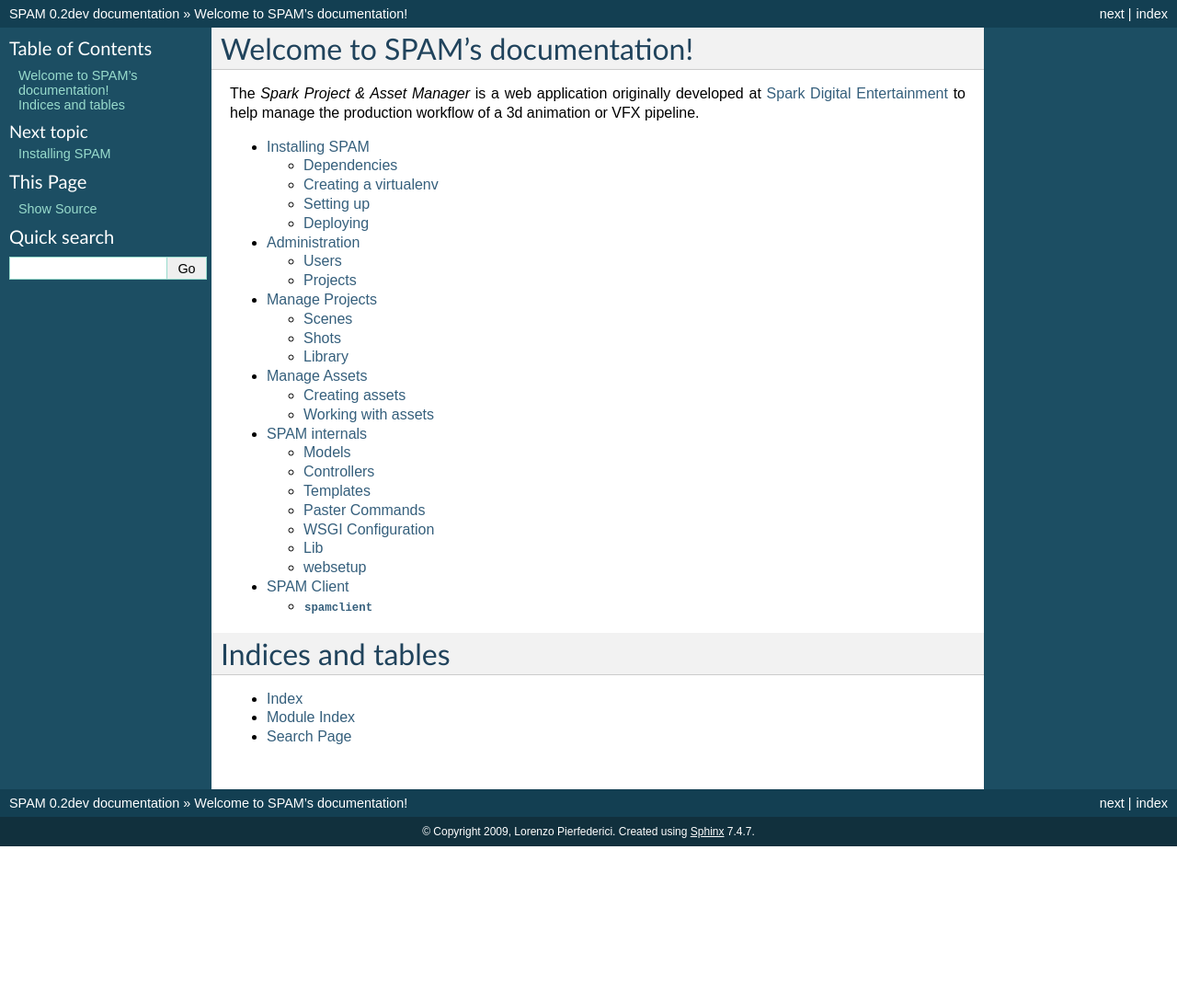
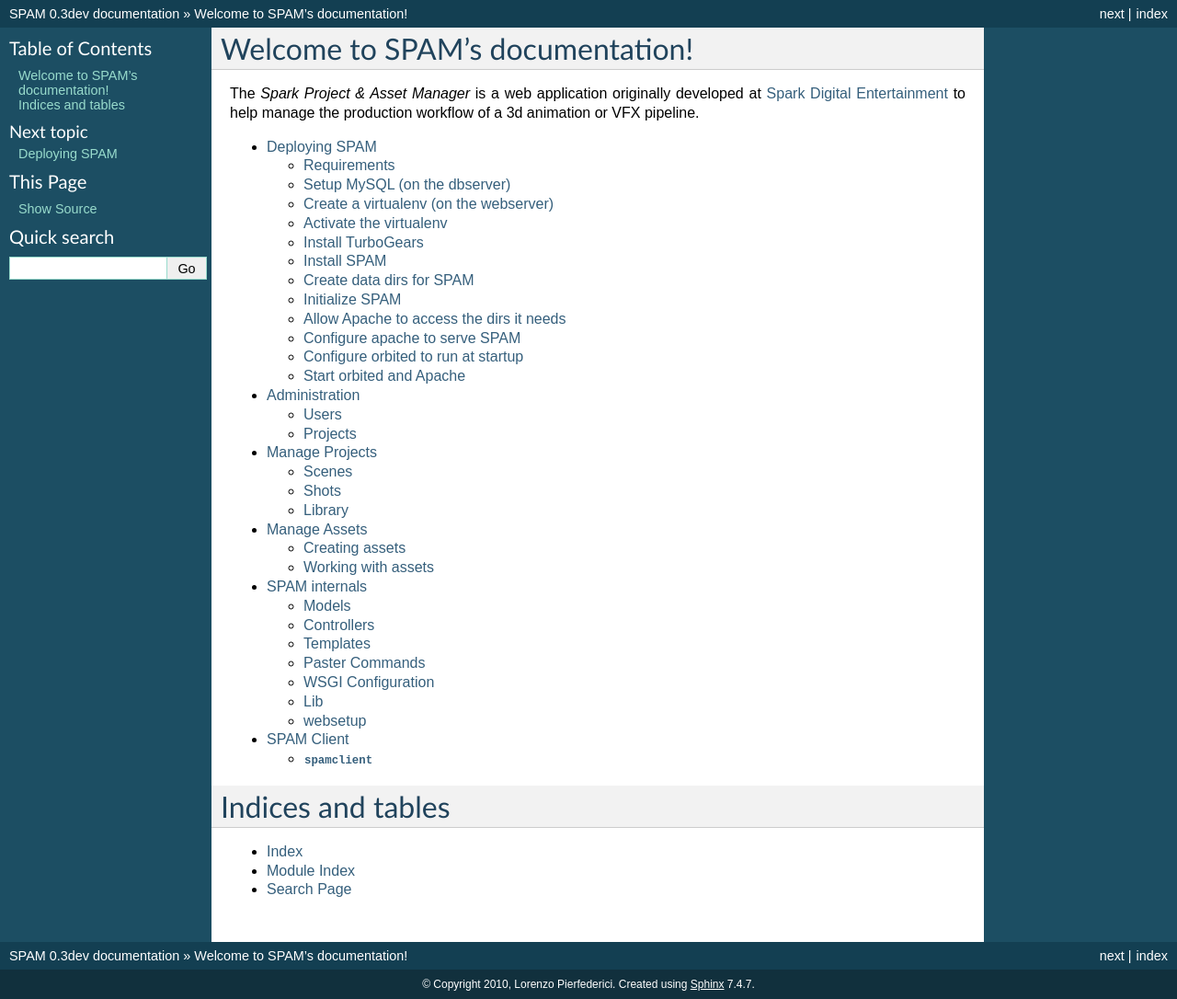
Before and after one commit to lento/spam, a Sphinx documentation site: the page built from docs/source/index.rst, in a window 1280 px wide. Shown: the whole page at 92% size. Built offline with Sphinx 7.4.7, drawn with Linux system fonts in a browser that asks for light colours; before the commit the page ends 920 px from its top, so only the background shows below that; some of the changed lines change nothing that is shown.

Commit message:
add deployment docs

```diff
--- a/docs/source/conf.py
+++ b/docs/source/conf.py
@@ -39,16 +39,16 @@
 
 # General information about the project.
 project = u'SPAM'
-copyright = u'2009, Lorenzo Pierfederici'
+copyright = u'2010, Lorenzo Pierfederici'
 
 # The version info for the project you're documenting, acts as replacement for
 # |version| and |release|, also used in various other places throughout the
 # built documents.
 #
 # The short X.Y version.
-version = '0.2'
+version = '0.3'
 # The full version, including alpha/beta/rc tags.
-release = '0.2dev'
+release = '0.3dev'
 
 # The language for content autogenerated by Sphinx. Refer to documentation
 # for a list of supported languages.
--- /dev/null
+++ b/docs/source/deploy.rst
@@ -0,0 +1,150 @@
+Deploying SPAM
+==============
+
+Requirements
+------------
+
+* MySQL
+* Apache + mod_wsgi
+
+
+Setup MySQL (on the dbserver)
+-----------------------------
+set INNODB as default table engine
+(add the following line to the [mysqld] section of /etc/my.cnf) ::
+
+    default-storage-engine=INNODB
+
+restart mysql ::
+
+    service mysqld restart
+
+connect to mysql as root ::
+
+    mysql -u root -p
+    (enter password)
+
+create a database for SPAM ::
+
+    CREATE DATABASE spam;
+
+create a db user for spam on localhost ::
+
+    GRANT ALL ON spam.* to 'spamuser'@'localhost' IDENTIFIED BY '<db password>';
+
+(optional) grant spamuser permission to connect from a different host if MySQL
+and Apache are not on the same server ::
+
+    GRANT ALL ON spam.* to 'spamuser'@'<webserver>' IDENTIFIED BY '<db password>';
+
+
+Create a virtualenv (on the webserver)
+--------------------------------------
+::
+
+    mkdir -p /var/www/wsgi/virtualenv
+    cd /var/www/wsgi/virtualenv
+    virtualenv tg21env
+
+
+Activate the virtualenv
+-----------------------
+::
+
+    source /var/www/wsgi/virtualenv/tg21env/bin/activate
+
+
+Install TurboGears
+------------------
+::
+
+    easy_install -i http://www.turbogears.org/2.1/downloads/current/index tg.devtools
+
+
+Install SPAM
+------------
+::
+
+    mkdir -p /var/www/wsgi/apps
+    cd /var/www/wsgi/apps
+    (copiare la directory livewidgets/ in /var/www/wsgi/apps)
+    cd livewidgets
+    python setup.py develop
+
+    cd /var/www/wsgi/apps
+    (copiare la directory mrClientMaker/ in /var/www/wsgi/apps)
+    cd mrClientMaker
+    python setup.py develop
+
+    cd /var/www/wsgi/apps
+    (copiare la directory spam/ in /var/www/wsgi/apps)
+    cd spam
+    python setup.py develop
+
+
+Create data dirs for SPAM
+-------------------------
+::
+
+    mkdir -p /var/www/wsgi/data/spam/{data,templates}
+
+
+Initialize SPAM
+---------------
+create local configuration files ::
+
+    cd /var/www/wsgi/apps/spam
+    cp deployment.ini deployment_local.ini
+    cp orbited.cfg orbited_local.cfg
+
+update config file with <db password>
+(change the following line in /var/www/wsgi/apps/spam/deployment_local.ini,
+if Apache and MySQL are not on the same server change `localhost` to
+the correct <dbserver> name) ::
+
+    sqlalchemy.url=mysql://spamuser:<db password>@localhost:3306/spam
+
+update orbited config file with <webserver>
+(change the following line in the [access] section of
+/var/www/wsgi/apps/spam/orbited_local.cfg) ::
+
+    * -> <webserver>:61613
+
+init database ::
+
+    paster setup-app --name=SPAM deployment_local.ini
+
+
+Allow Apache to access the dirs it needs
+----------------------------------------
+::
+
+    chown -R apache:apache /var/www/wsgi/apps/spam/apache
+    chown -R apache:apache /var/www/wsgi/data/spam
+
+
+Configure apache to serve SPAM
+------------------------------
+::
+
+    ln -s /var/www/wsgi/apps/spam/apache/spam.conf /etc/httpd/conf.d/
+
+
+Configure orbited to run at startup
+-----------------------------------
+(this is just an example, you can use your distribution's init scripts to
+manage the orbited deamon) ::
+    cat >> /etc/rc.local << EOF
+
+    source /var/www/wsgi/virtualenv/tg21env/bin/activate
+    orbited --config /var/www/wsgi/apps/spam/orbited_local.cfg &
+    deactivate
+    EOF
+
+
+Start orbited and Apache
+------------------------
+::
+
+    orbited --config /var/www/wsgi/apps/spam/orbited_local.cfg
+    service httpd start
--- a/docs/source/index.rst
+++ b/docs/source/index.rst
@@ -10,7 +10,7 @@
 .. toctree::
    :maxdepth: 2
 
-   install
+   deploy
    admin
    projects
    assets
--- a/docs/source/install.rst
+++ /dev/null
@@ -1,17 +0,0 @@
-Installing SPAM
-===============
-
-Dependencies
-------------
-
-
-Creating a virtualenv
----------------------
-
-
-Setting up
-----------
-
-
-Deploying
----------
```
